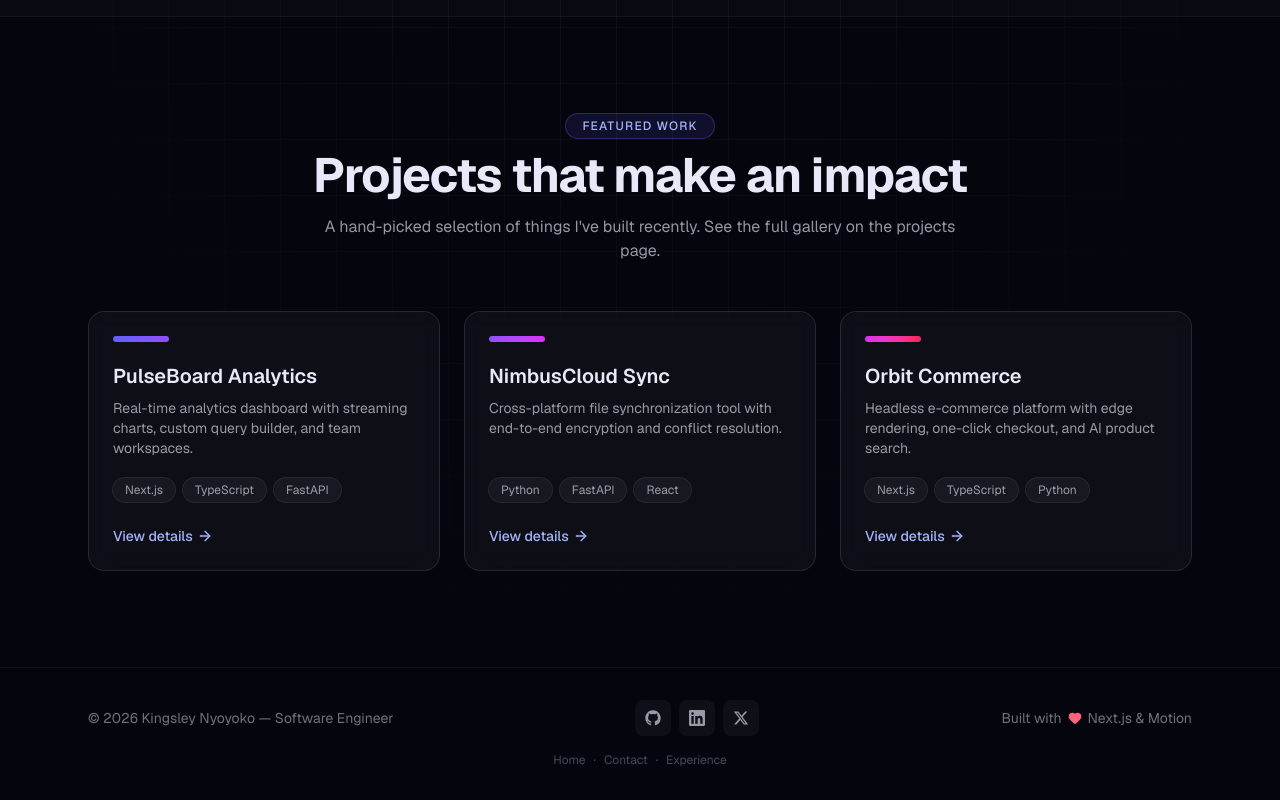
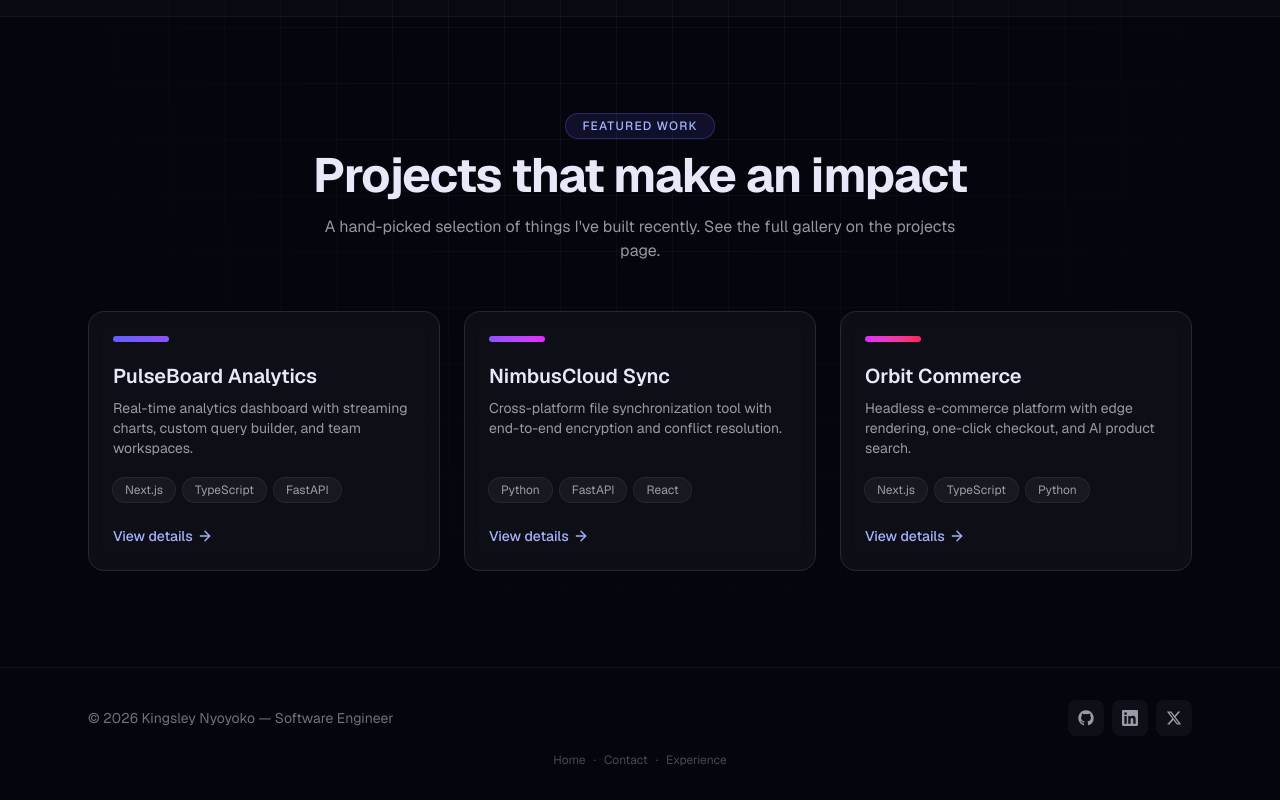
Before and after one commit to keyzdom1/portfolio-website, a Next.js app: page / in a window 1280 px wide. Shown: the part 1270-2070 px from the top of the page. Built offline with nearby package versions, Linux system fonts and the light colour scheme.

Commit message:
remove built-with footer line

```diff
--- a/components/Footer.tsx
+++ b/components/Footer.tsx
@@ -1,5 +1,4 @@
 import Link from "next/link";
-import { Heart } from "lucide-react";
 import { GitHubIcon, LinkedInIcon, XIcon } from "@/components/SocialIcons";
 
 const socials = [
@@ -29,10 +28,6 @@ export default function Footer() {
             </a>
           ))}
         </div>
-        <p className="flex items-center gap-1.5 text-sm text-soft">
-          Built with <Heart className="h-3.5 w-3.5 fill-rose-400 text-rose-400" /> Next.js
-          &amp; Motion
-        </p>
       </div>
       <div className="mt-4 text-center text-xs text-faint">
         <Link href="/" className="transition-colors hover:text-muted">
```
